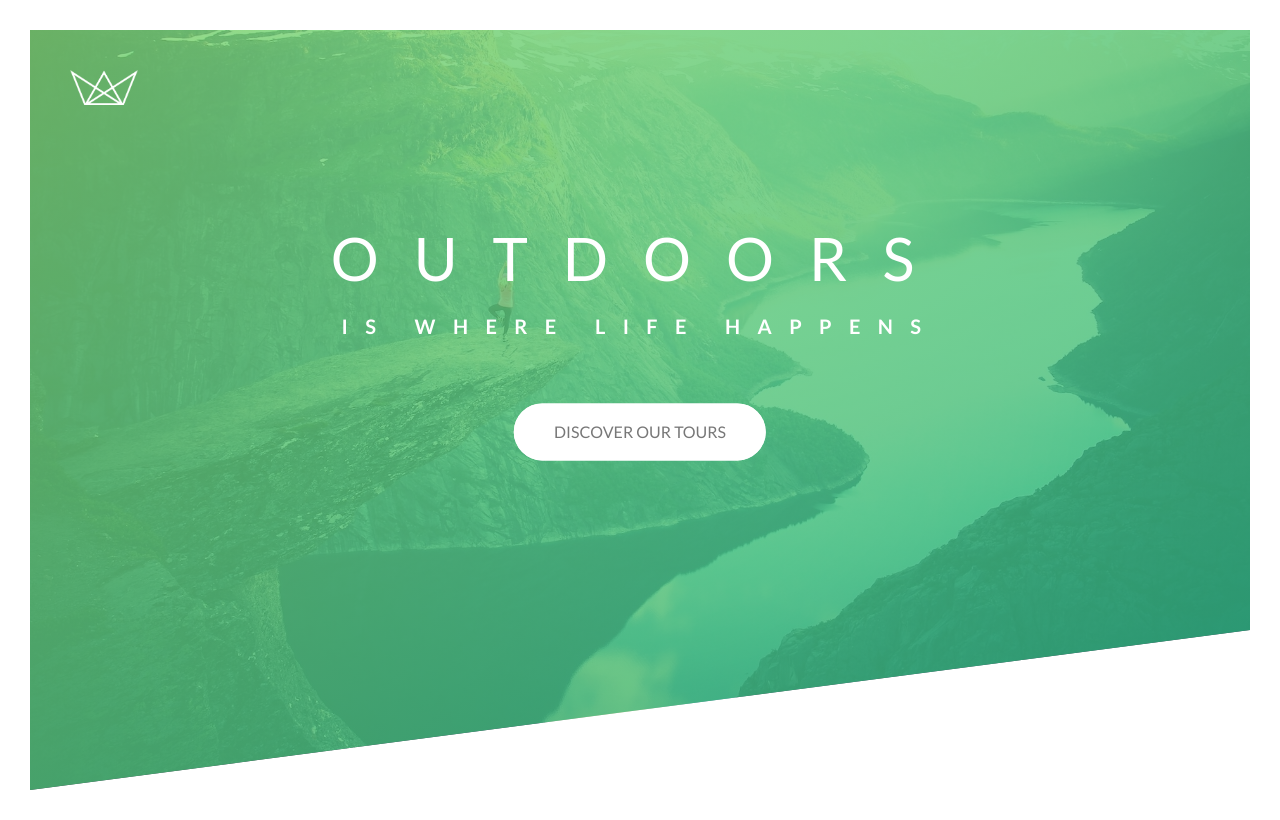
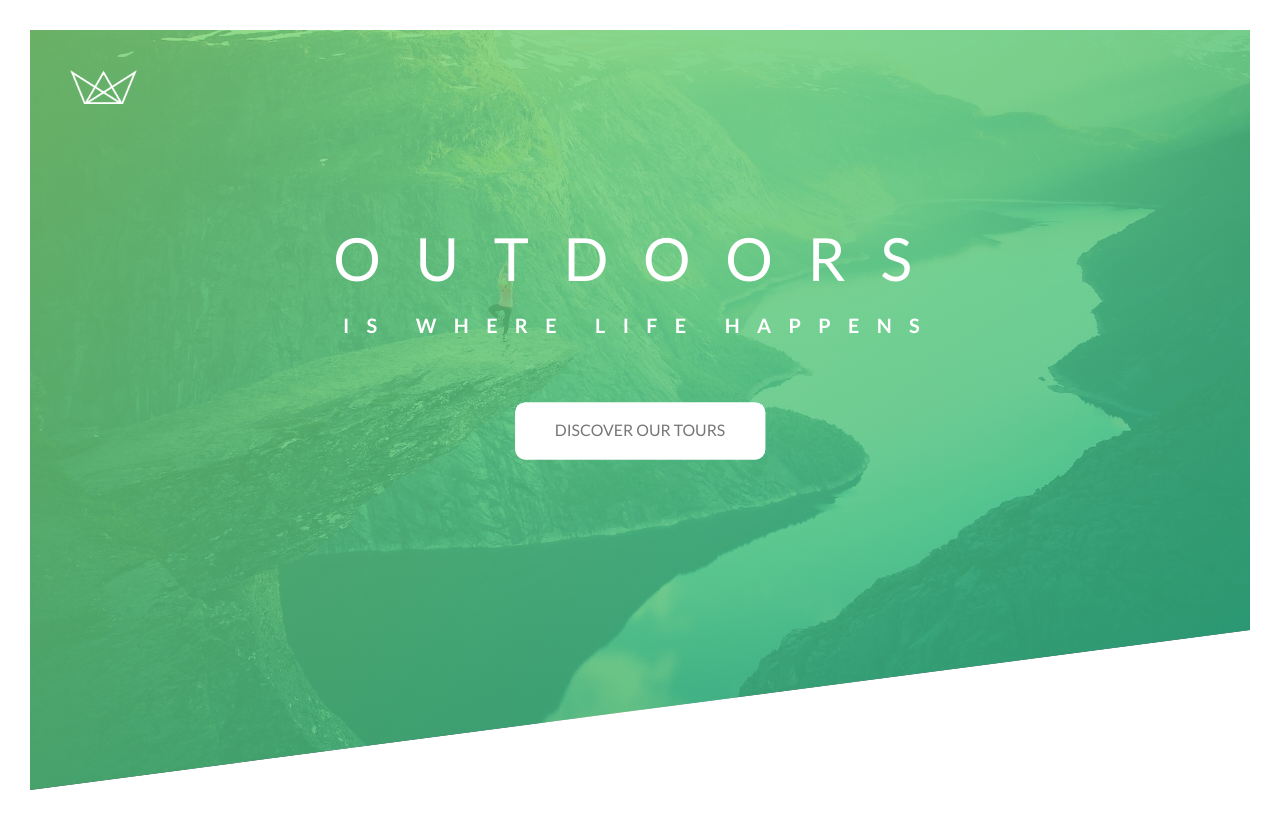
Before and after one commit to albsector/natours-landing-page, a PHP site: page /index.html in a window 1280 px wide. Run offline with PHP 8.4, Linux system fonts and the light colour scheme; some libraries are stand-ins or nearby versions.

Commit message:
Switch from pixel unit to rem unit

```diff
--- a/css/style.css
+++ b/css/style.css
@@ -11,10 +11,14 @@ Dark green: #28b485
     box-sizing: border-box;
 }
 
+html {
+    font-size: 62%;
+}
+
 body {
     font-family: "Lato", sans-serif;
     font-weight: 400;
-    font-size: 16px;
+    /*font-size: 16px;*/
     line-height: 1.7;
     color: #777;
     padding: 30px;
@@ -36,12 +40,12 @@ body {
 
 .logo-box {
     position: absolute;
-    top: 40px;
-    left: 40px;
+    top: 4rem;
+    left: 4rem;
 }
 
 .logo {
-    height: 35px;
+    height: 3.5rem;
 }
 
 .text-box {
@@ -55,23 +59,23 @@ body {
 .heading-primary {
     color: #fff;
     text-transform: uppercase;
-    margin-bottom: 60px;
+    margin-bottom: 6rem;
 }
 
 .heading-primary-main {
     display: block;
-    font-size: 60px;
+    font-size: 6rem;
     font-weight: 400;
-    letter-spacing: 35px;
+    letter-spacing: 3.5rem;
     animation-name: moveInLeft;
     animation-duration: 1s;
 }
 
 .heading-primary-sub {
     display: block;
-    font-size: 20px;
+    font-size: 2rem;
     font-weight: 700;
-    letter-spacing: 17.4px;
+    letter-spacing: 1.75rem;
     animation-name: moveInRight;
     animation-duration: 1s;
 }
@@ -150,7 +155,7 @@ body {
     display: inline-block;
     height: 100%;
     width: 100%;
-    border-radius: 100px;
+    border-radius: 1rem;
     position: absolute;
     top: 0;
     left: 0;
```
Also changed, not shown: other parts of css/style.css (+12 -11 lines).
